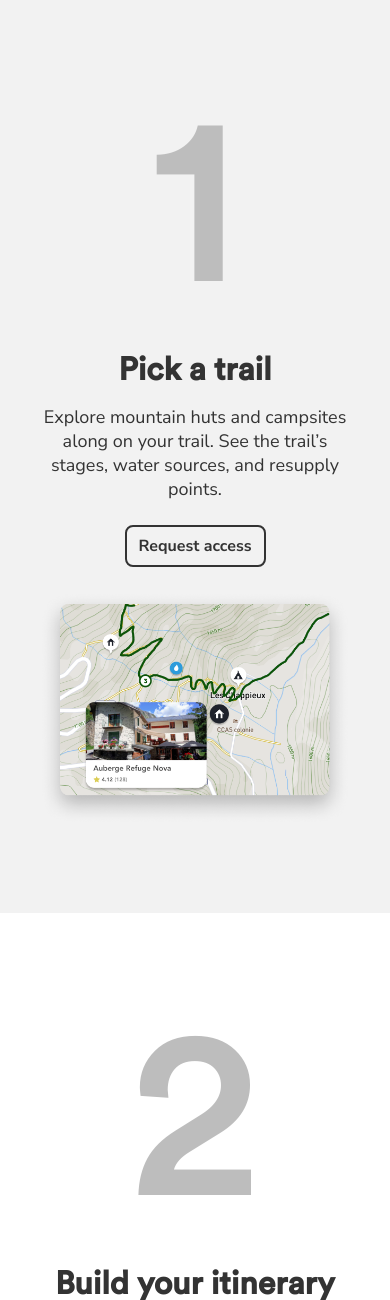
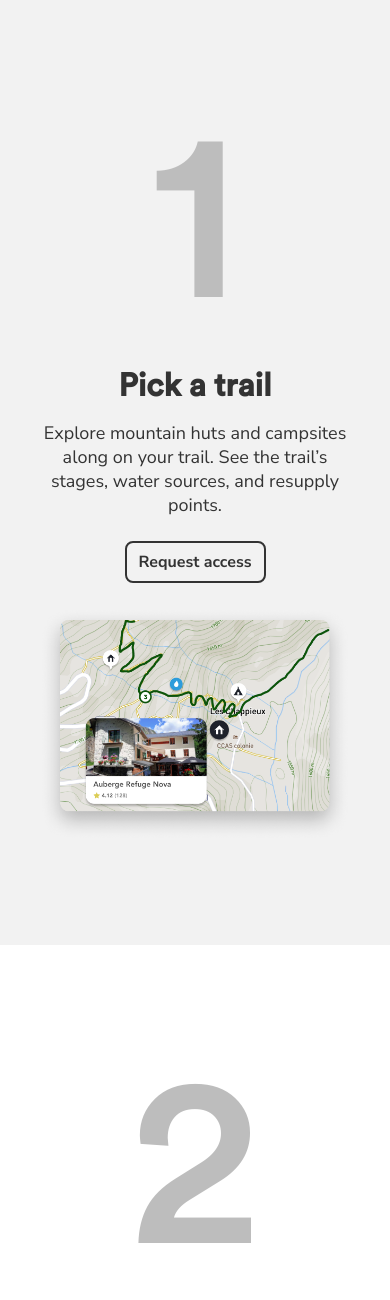
Before and after one commit to alizehkhan/wandern-prelaunch, a Flask app: page / in a window 390 px wide. Shown: the part 845-2145 px from the top of the page. Run offline with Flask 2, Linux system fonts and the light colour scheme.

```diff
--- a/assets/stylesheets/components/step.css
+++ b/assets/stylesheets/components/step.css
@@ -5,7 +5,7 @@
 .split {
   display: flex;
   align-items: center;
-  padding: 64px 0;
+  padding: 80px 0;
 }
 
 .number {
```
